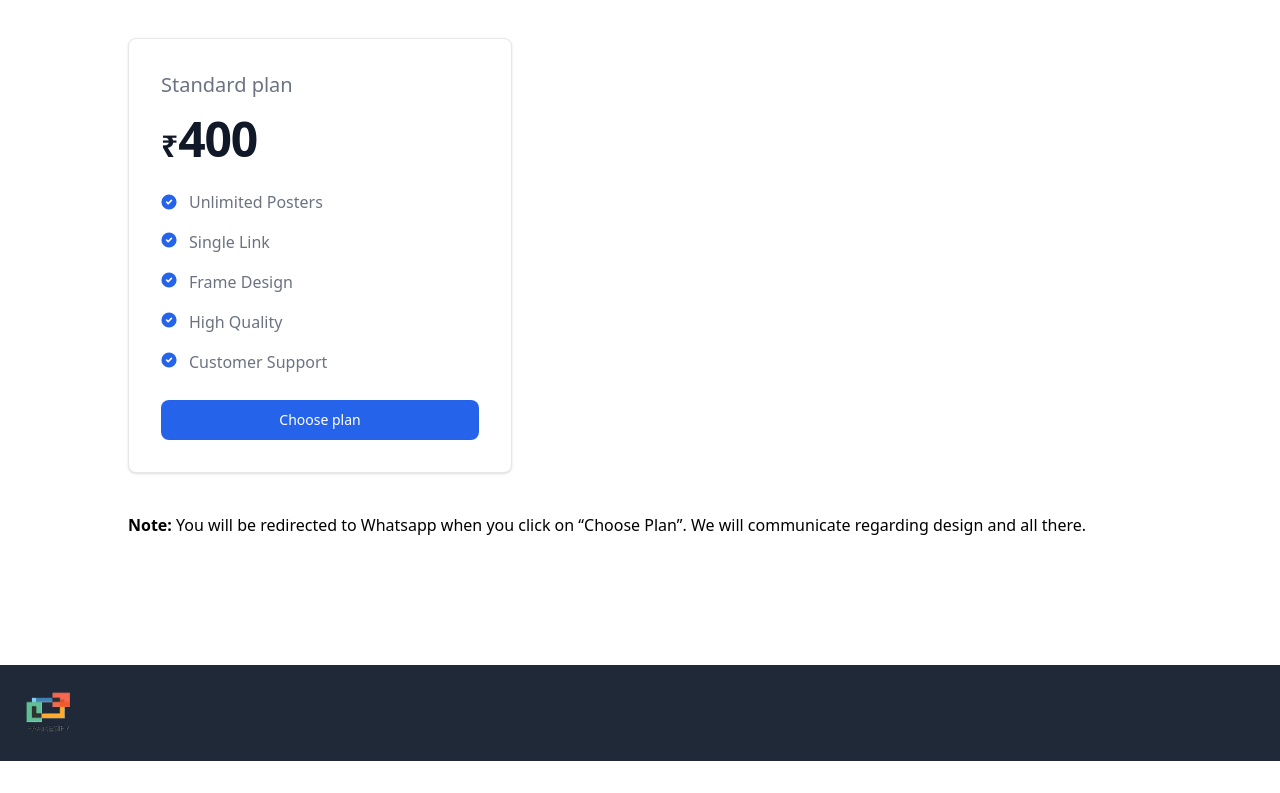
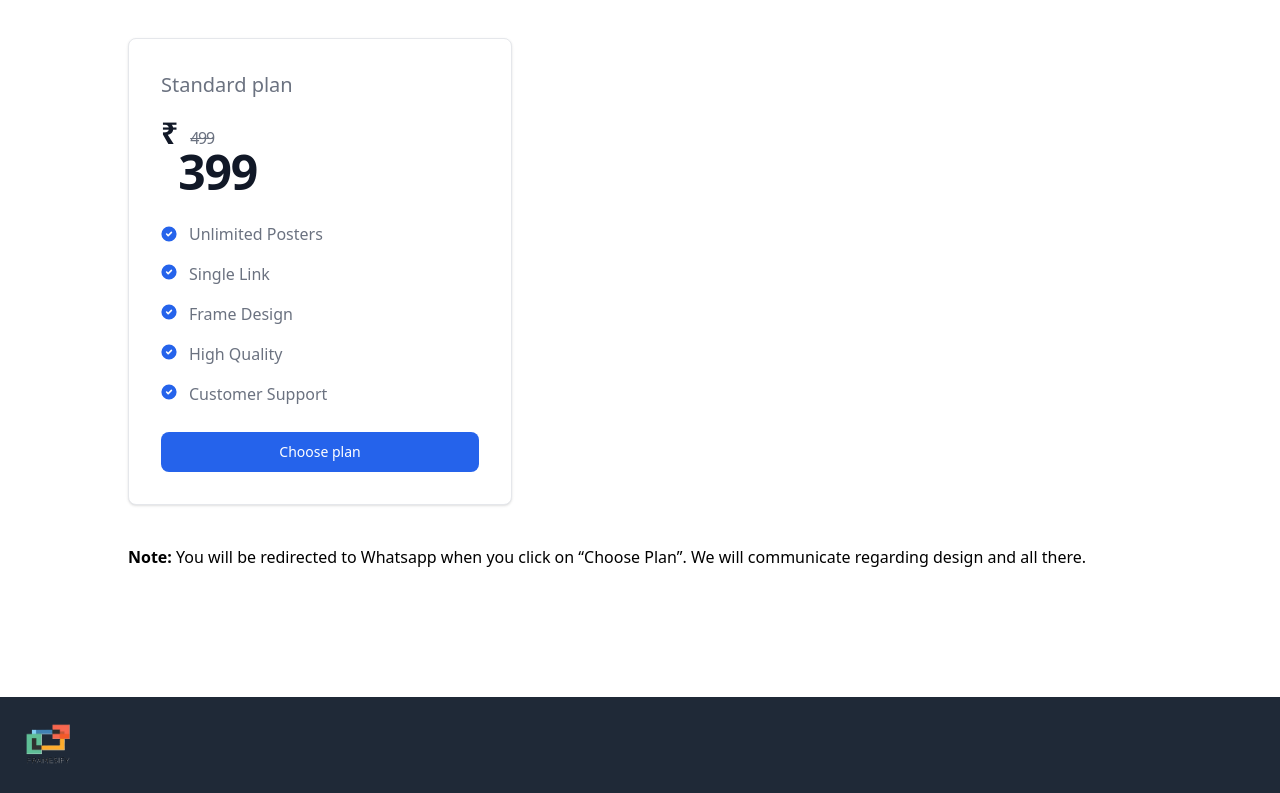
Before and after one commit to hadibinnoor/framesify-frontend, a React (Vite) app: page / in a window 1280 px wide. Shown: the part 3148-3941 px from the top of the page. Before the commit the page ends 3909 px from the top, so only its background shows below. Built offline with nearby package versions, Linux system fonts and the light colour scheme.

Commit message:
Pricing update

```diff
--- a/src/assets/Components/Pricing.jsx
+++ b/src/assets/Components/Pricing.jsx
@@ -11,7 +11,12 @@ const Pricing = ({ pricingRef }) => {
         </h5>
         <div className="flex items-baseline text-gray-900 dark:text-white">
           <span className="text-3xl font-semibold">₹</span>
-          <span className="text-5xl font-extrabold tracking-tight">400</span>
+          <span className="text-5xl font-extrabold tracking-tight">
+            <h2 className="text-base font-normal leading-tight text-gray-500 dark:text-gray-400 ms-3">
+              <strike>499</strike>
+            </h2>
+            399
+          </span>
         </div>
         <ul role="list" className="space-y-5 my-7">
           <li className="flex items-center">
```
